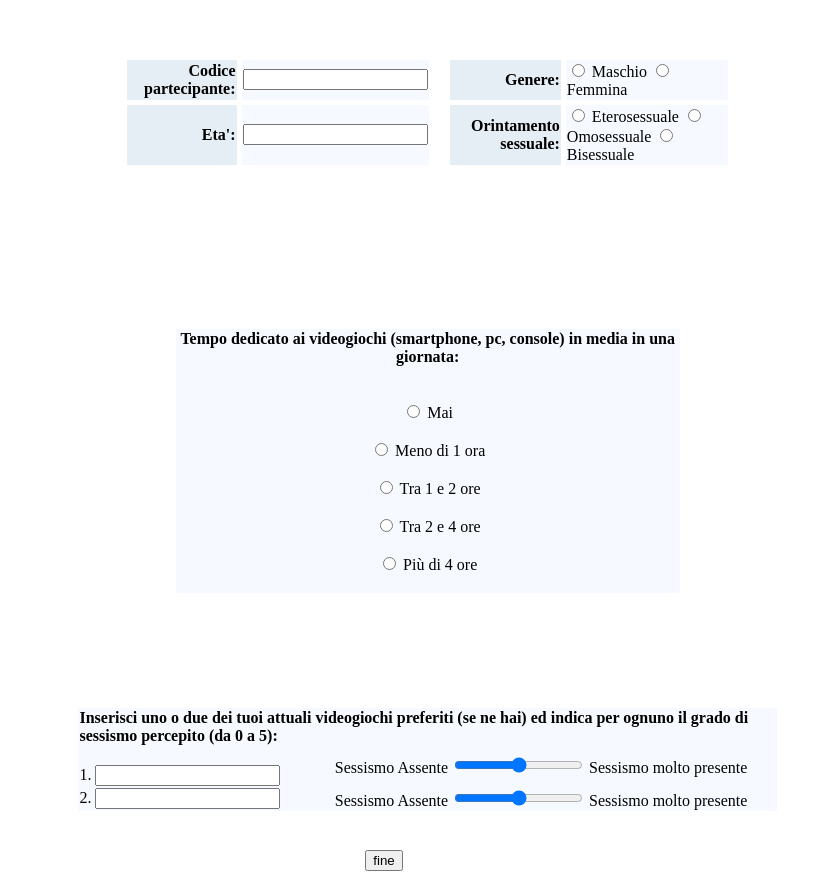
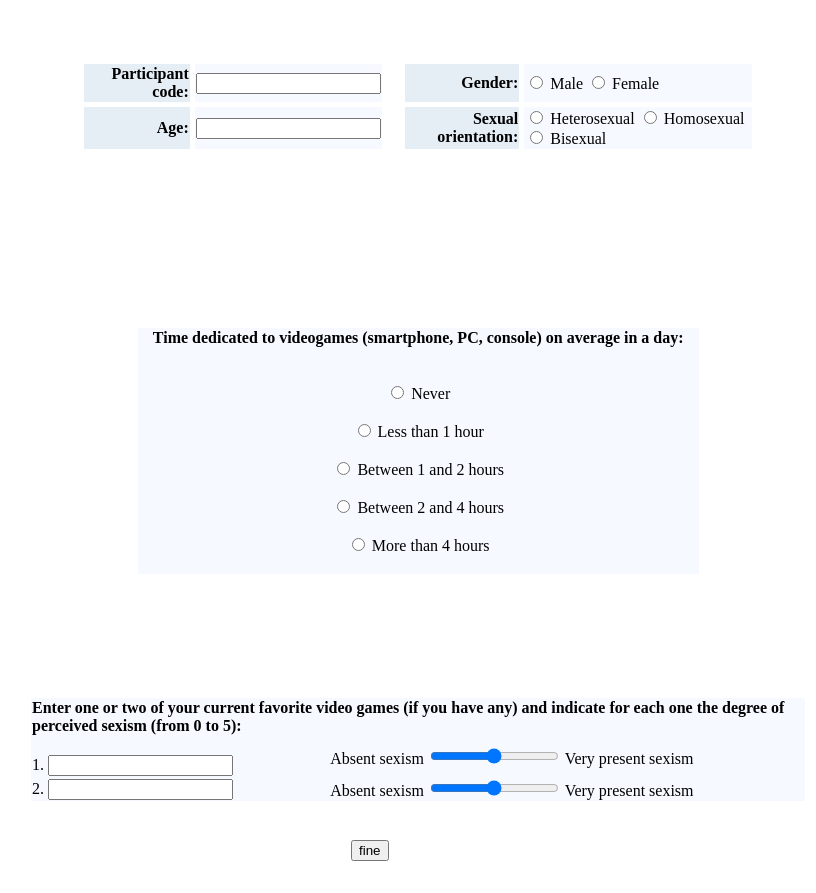
Before and after one commit to Ikokhan99/Tirocinio, a PHP site: page /Questionario.php in a window 1280 px wide. Shown: the whole page, without its empty margins (125-941 px from the left). After the commit the page ends 861 px from the top, so only its background shows below. Run offline with PHP 8.4, Linux system fonts and the light colour scheme.

Commit message:
introducing -en language

```diff
--- a/GenerateRandomImg.php
+++ b/GenerateRandomImg.php
@@ -1,7 +1,7 @@
 <html lang="it">
 <head>
     <title>
-        Esperimento
+        Experiment
     </title>
     <link rel="stylesheet" href="style.css">
 </head>
--- a/GenerateRandomImgMix.php
+++ b/GenerateRandomImgMix.php
@@ -1,6 +1,6 @@
-<html lang="it">
+<html lang="en">
 <head>
-    <title>Esperimento - Scelta mix</title>
+    <title>Experiment - Choice mix</title>
     <link rel="stylesheet" href="style.css">
 </head>
 <body onload="initSubmit();">
--- a/PaginaAmministratore.php
+++ b/PaginaAmministratore.php
@@ -1,7 +1,7 @@
-<html lang="it">
+<html lang="en">
 <head>
     <title>
-        Pagina amministratore
+        Administrator page
     </title>
     <link rel="stylesheet" href="style.css">
 </head>
--- a/Questionario.php
+++ b/Questionario.php
@@ -1,7 +1,7 @@
-<html lang="it">
+<html lang="en">
 <head>
     <title>
-        Questionario
+    Questionnaire
     </title>
     <link rel="stylesheet" href="style.css">
 </head>
@@ -13,85 +13,85 @@
 </div>
 <table class="table80-2" >
 <tr><td class="q1">
-	<p class="right"><b>Codice partecipante:</b></p>
+	<p class="right"><b>Participant code:</b></p>
 	</td><td class="q2">
         <label>
             <input type="text" name="userID" maxlength="6" required>
         </label><br>
 	</td><td class="extra-small"></td>
 	<td class="q1">
-	<p class="right"><b>Genere: </b></p>
+	<p class="right"><b>Gender: </b></p>
 	</td><td class="q2">
         <label>
             <input type="radio" name="gender" value="m">
-        </label> Maschio
+        </label> Male
         <label>
             <input type="radio" name="gender" value="f" required>
-        </label> Femmina <br>
+        </label> Female <br>
 	</td>
     </tr>
 <tr><td class="q1">
-	<p class="right"><b>Eta':</b></p>
+	<p class="right"><b>Age:</b></p>
 	</td><td class="q2">
         <label>
             <input type="number" name="age" maxlength=2 required>
         </label><br>
 	</td><td class="extra-small" ></td>
 	<td class="q1">
-	<p class="right"><b>Orintamento sessuale:</b><br></p>
+	<p class="right"><b>Sexual orientation:</b><br></p>
 	</td><td class="q2">
         <label>
             <input type="radio" name="sexor" value="e">
-        </label> Eterosessuale
+        </label> Heterosexual
         <label>
             <input type="radio" name="sexor" value="o">
-        </label> Omosessuale
+        </label> Homosexual
         <label>
             <input type="radio" name="sexor" value="b" required>
-        </label> Bisessuale <br>
+        </label> Bisexual <br>
 	</td>
 </tr></table>
 	<br>
 <table class="table80"><tr class="color-admin tr10" ><td>
-	<b>Tempo dedicato ai videogiochi (smartphone, pc, console) in media in una giornata:</b><br><br><br>
+	<b>Time dedicated to videogames (smartphone, PC, console) on average in a day:</b><br><br><br>
             <label>
                 <input type="radio" name="playtime" value="never">
-            </label> Mai <br><br>
+            </label> Never <br><br>
             <label>
                 <input type="radio" name="playtime" value="low">
-            </label> Meno di 1 ora <br><br>
+            </label> Less than 1 hour <br><br>
             <label>
                 <input type="radio" name="playtime" value="mid">
-            </label> Tra 1 e 2 ore <br><br>
+            </label> Between 1 and 2 hours <br><br>
             <label>
                 <input type="radio" name="playtime" value="high">
-            </label> Tra 2 e 4 ore <br><br>
+            </label> Between 2 and 4 hours <br><br>
             <label>
                 <input type="radio" name="playtime" value="veryhigh" required>
-            </label> Più di 4 ore <br><br>
+            </label> More than 4 hours <br><br>
 	</tr></table>
 	<br>
 <table class="q"><tr><td colspan='2'>
-	<b>Inserisci uno o due dei tuoi attuali videogiochi preferiti (se ne hai) ed indica per ognuno il grado di sessismo percepito (da 0 a 5):</b><br>
+	<b>Enter one or two of your current favorite video games (if you have any) and indicate for each one the degree of perceived sexism (from 0 to 5):</b><br>
 	</tr><tr><td> <br>
 	1. <label>
                 <input type="text" name="game1">
             </label>
         </td><td>
-	Sessismo Assente <label>
+        Absent sexism <label>
                 <input type="range" name="sexism1" min=1 max=5>
             </label>
-            Sessismo molto presente
+            Very present sexism
 	</td></tr>
 	<tr><td>
 	2. <label>
                 <input type="text" name="game2">
             </label>
         </td><td>
-	Sessismo Assente <label>
+        Absent sexism <label>
                 <input type="range" name="sexism2" min=1 max=5>
             </label>
-            Sessismo molto presente
+            Very present sexism
 	</td></tr></table><br><br>
 	<table class="table70"><tr><td style="width=100%">
 	<div style="text-align: center;">
--- a/TabellaRiassuntivaMIX.php
+++ b/TabellaRiassuntivaMIX.php
@@ -1,7 +1,7 @@
-<html lang="it">
+<html lang="en">
 <head>
     <title>
-        Tabella riassuntiva mix
+		Summary mix table
     </title>
     <link rel="stylesheet" href="style.css">
 </head>
--- a/index.html
+++ b/index.html
@@ -1,7 +1,7 @@
-<html lang="it">
+<html lang="en">
 <head>
     <title>
-        Inizio
+        Start
     </title>
     <link href="style.css" rel="stylesheet">
 </head>
@@ -12,7 +12,7 @@
             <td>
                 <div style="text-align: center;">
                     <form action="prova.php" method="post">
-                        <p>Utente<br>
+                        <p>User<br>
                             <label>
                                 <input name="user" type="text" value="0001">
                             </label></p>
--- a/ultimissima.php
+++ b/ultimissima.php
@@ -3,5 +3,5 @@ echo "<table class='center'><tr><td>
         <table class='table80'>
         <tr><td>";
 echo "
-<h3 style='align-content: center'>L'esperimento e' finito, grazie per aver partecipato!</h3>
+<h3 style='align-content: center'>The experiment is over, thanks for your partecipation!</h3>
 </td></tr></table></td></tr></table>";
```
Also changed, not shown: SceltaAvatarF.php (+9 -9 lines), SceltaAvatarM.php (+9 -9 lines), SceltaAvatarMix.php (+4 -4 lines), SvuotaTabella.php (+4 -4 lines).
